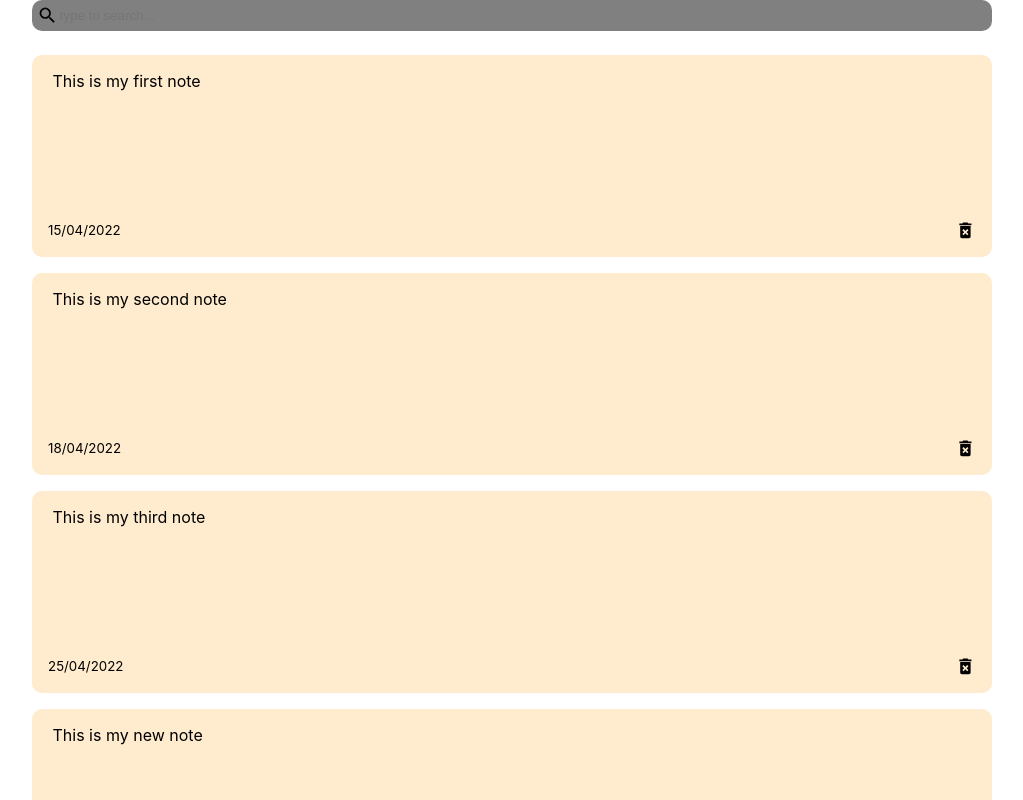
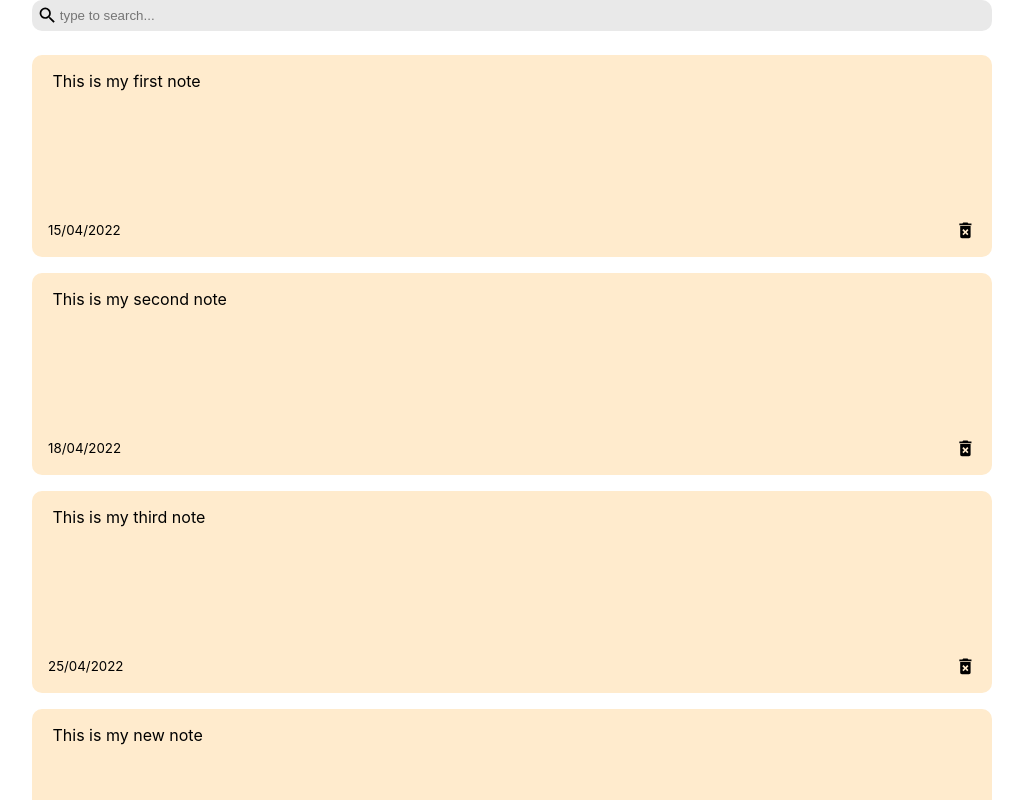
Before and after one commit to Dankiprop/notes-app, a React (Create React App) app: page / in a window 1280 px wide. Shown: the top 800 px of the page, without its empty margins (128-1151 px from the left). Built offline with nearby package versions, Linux system fonts and the light colour scheme.

Commit message:
Notes App

```diff
--- a/src/index.css
+++ b/src/index.css
@@ -79,7 +79,7 @@ cursor: pointer;
 .search {
   display: flex;
   align-items: center;
-  background-color: gray;
+  background-color: rgb(233, 233, 233);
   border-radius: 10px;
   padding: 5px;
   margin-bottom: 1.5em;
@@ -88,6 +88,11 @@ cursor: pointer;
 
 .search input {
 border: none;
-background-color: gray;
+background-color: rgb(233, 233, 233);
 
 }
+
+.search input:focus{
+  outline : none;
+
+}
```
